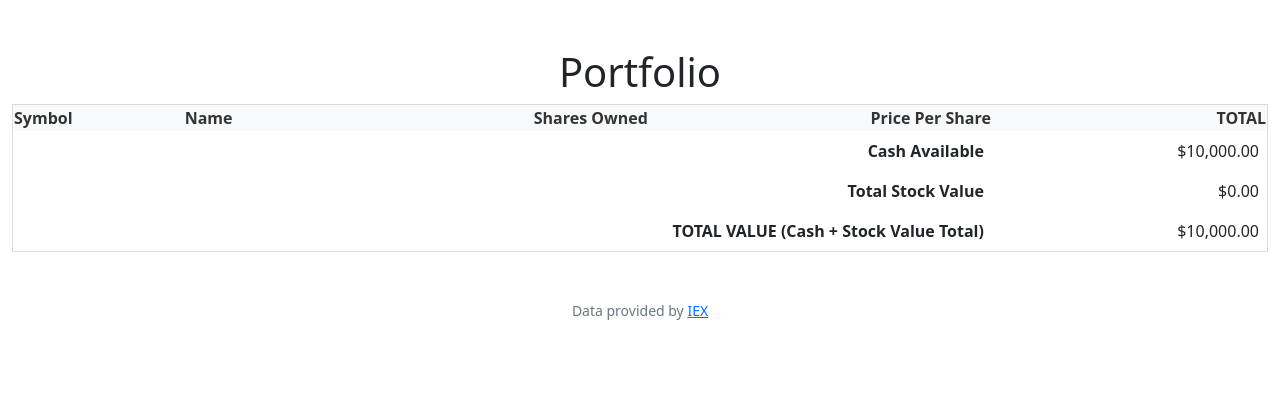
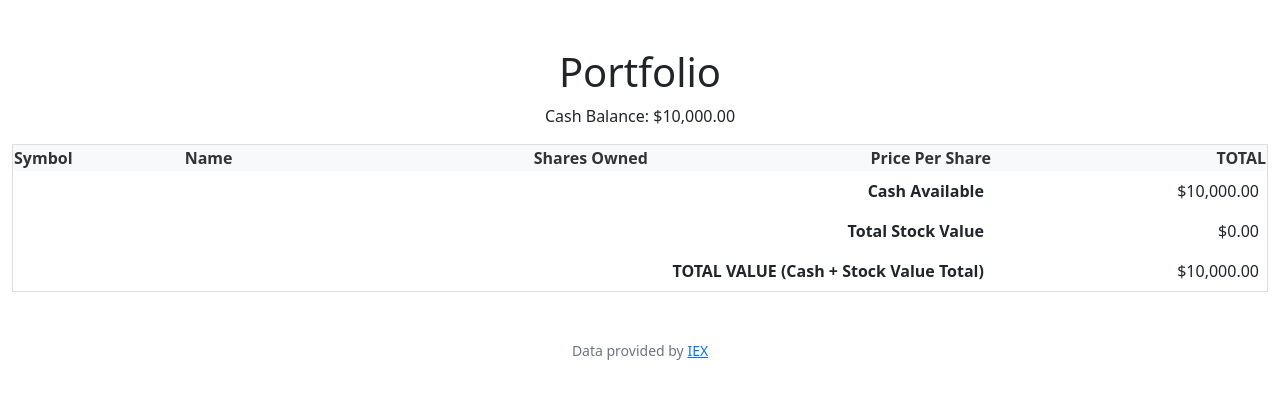
Before and after one commit to softdeveloper23/finance-cs50, a Flask app: page / in a window 1280 px wide. Shown: the part 76-475 px from the top of the page. Run offline with Flask 3, Linux system fonts and the light colour scheme; a user stored in the database is signed in; some libraries are stand-ins or nearby versions.

Commit message:
Updated the code

```diff
--- a/app.py
+++ b/app.py
@@ -68,8 +68,7 @@ def index():
     cash_balance = float(cash_balance)
 
     # Render the index.html template, passing in the holdings, cash balance, and grand total
-    return render_template('index.html', holdings=holdings, cash_balance=cash_balance, grand_total=grand_total,
-                           total_holdings_value=total_holdings_value)
+    return render_template('index.html', holdings=holdings, cash_balance=cash_balance, grand_total=grand_total, total_holdings_value=total_holdings_value)
 
 
 @app.route("/buy", methods=["GET", "POST"])
--- a/templates/index.html
+++ b/templates/index.html
@@ -27,6 +27,8 @@
                 <td class="text-end">{{ holding.total_value | usd }}</td>
             </tr>
             {% endfor %}
+            <tr><p>Cash Balance: {{ cash_balance | usd }}</p>
+            </tr>
         </tbody>
         <tfoot>
             <tr>
```
Also changed, not shown: finance.db, 2 other files.
